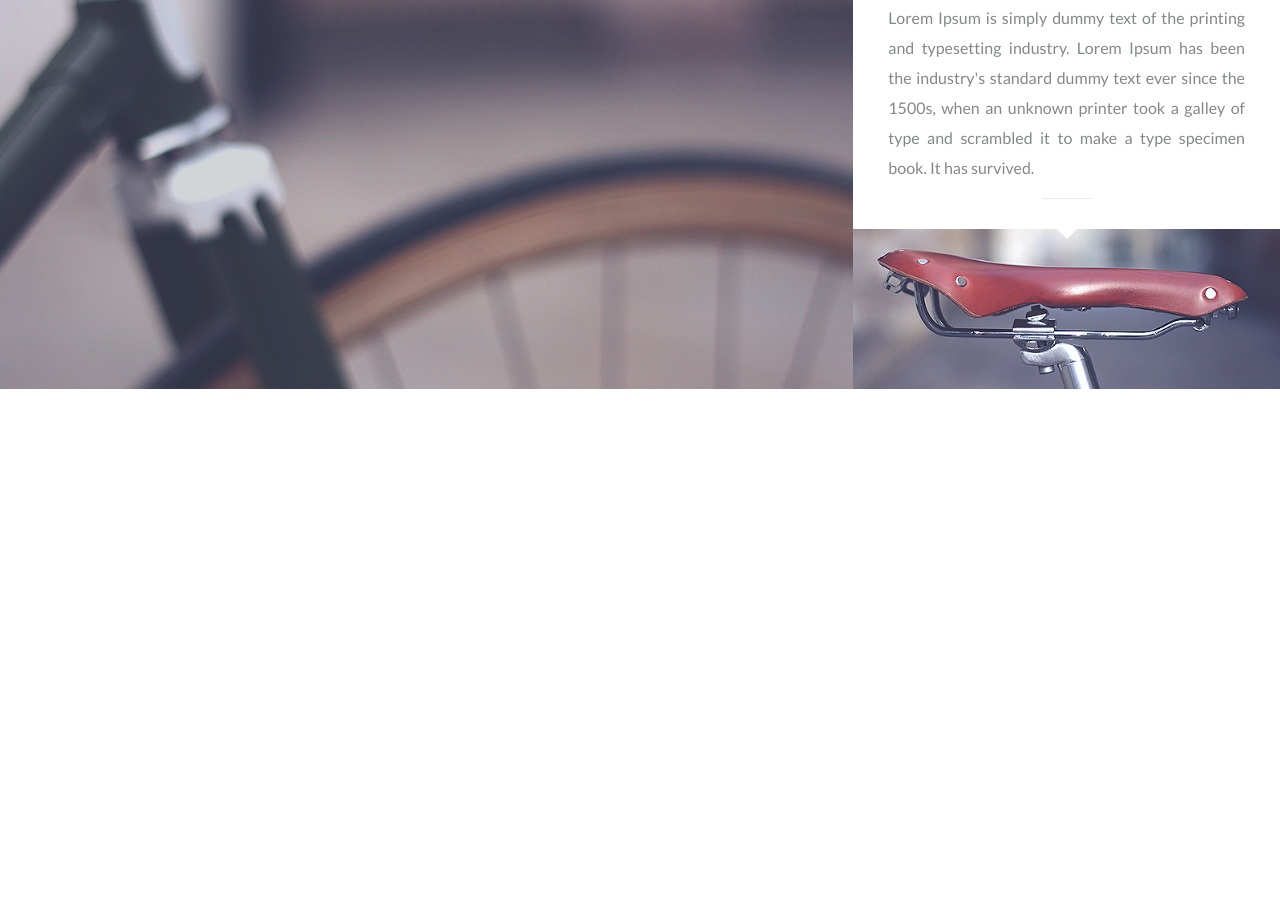
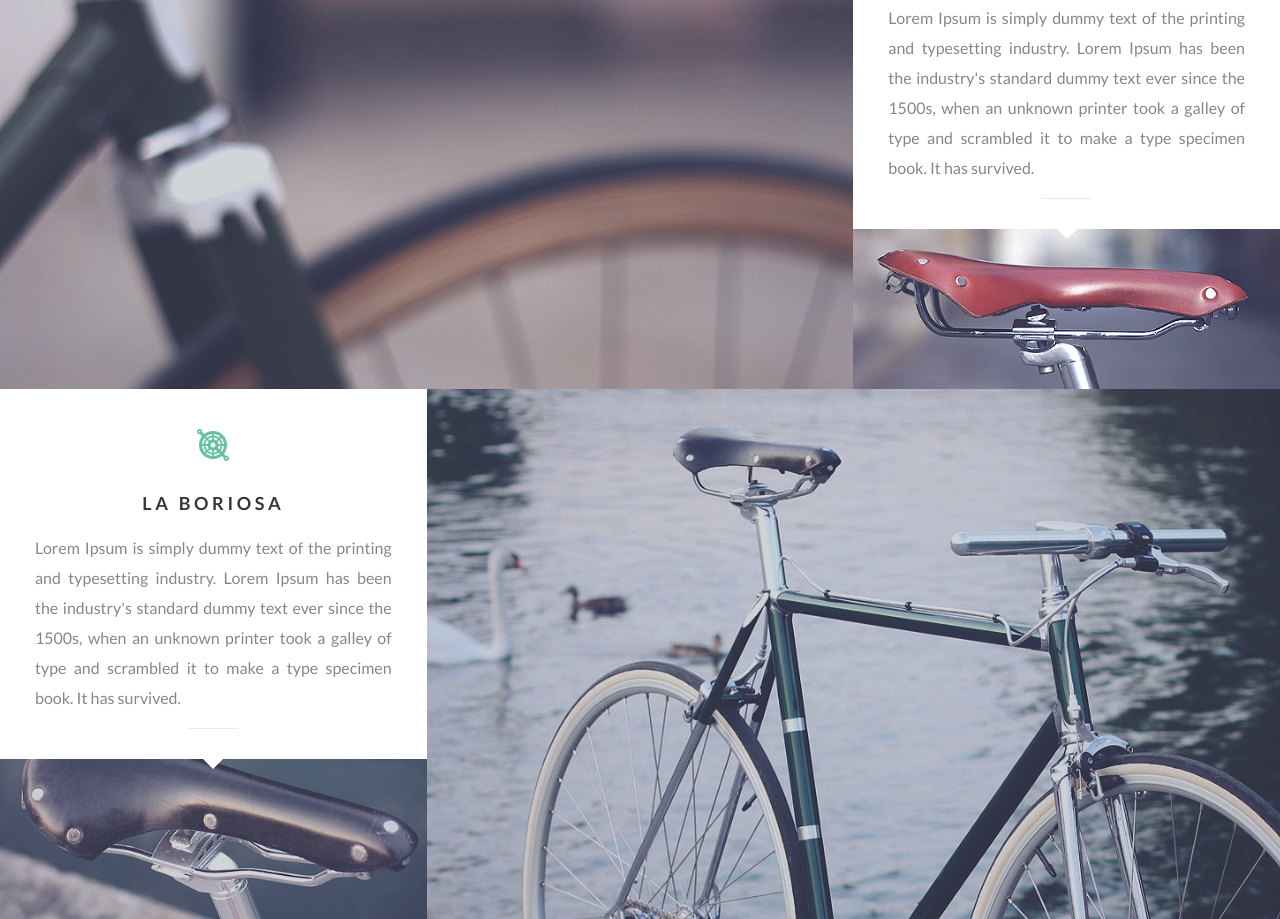
Before and after one commit to BaiteRr/responsive, a website built with webpack: page docs/index.html in a window 1280 px wide. Shown: the part 1398-2317 px from the top of the page. Before the commit the page ends 1787 px from the top, so only its background shows below. Built offline with nearby package versions, Linux system fonts and the light colour scheme.

Commit message:
add brands__second and media

```diff
--- a/docs/index.html
+++ b/docs/index.html
@@ -107,6 +107,39 @@
                         </div>
                     </div>
                 </section>
+                <section class="brands brands_rev">
+                    <div class="brands__row">
+                        <div class="brands__column brands__column_b">
+                            <a href="#" class="brands__item item">
+                                <span class="item__logo">
+                                    <img src="img/Logo2.png" alt="logo">
+                                </span>
+                                <span class="item__image ibg">
+                                    <img src="img/bike3.png" alt="bike">
+                                </span>
+                            </a>
+                        </div>
+                        <div class="brands__column">
+                            <div class="brands__content block">
+                                <div class="block__icon">
+                                    <img src="img/Icon2.png" alt="icon">
+                                </div>
+                                <h2 class="block__title">
+                                    La Boriosa
+                                </h2>
+                                <div class="block__text block__text_j">
+                                    Lorem Ipsum is simply dummy text of the printing and typesetting industry. Lorem
+                                    Ipsum has been the industry's standard dummy text ever since the 1500s, when an
+                                    unknown printer took a galley of type and scrambled it to make a type specimen book.
+                                    It has survived.
+                                </div>
+                            </div>
+                            <div class="brands__image ibg">
+                                <img src="img/bike4.png" alt="">
+                            </div>
+                        </div>
+                    </div>
+                </section>
             </div>
         </main>
     </div>
--- /dev/null
+++ b/src/styles/brands/second/second.scss
@@ -0,0 +1,10 @@
+.brands {
+    &_rev {
+        .brands__column {
+            order: 1;
+            &_b {
+                order: 2;
+            }
+        }
+    }
+}
--- a/src/styles/main.scss
+++ b/src/styles/main.scss
@@ -2,6 +2,7 @@
 @import './firstScreen/firstScreen.scss';
 @import './generation/generation.scss';
 @import './brands/first/first.scss';
+@import './brands/second/second.scss';
 @import './ibg/ibg.scss';
 @import url('https://fonts.googleapis.com/css2?family=Lato:ital,wght@0,400;0,700;1,400&display=swap');
 
```
Also changed, not shown: src/index.html (+33 -0 lines), docs/main.css, 2 other files.
